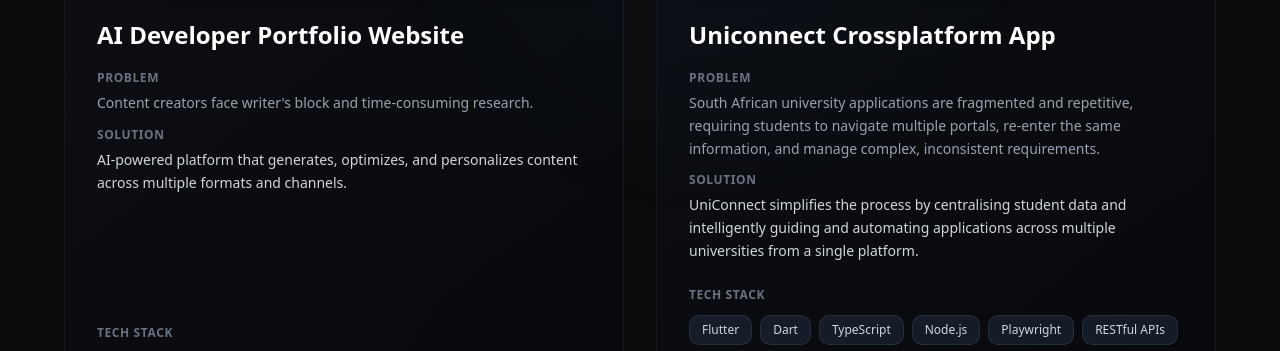
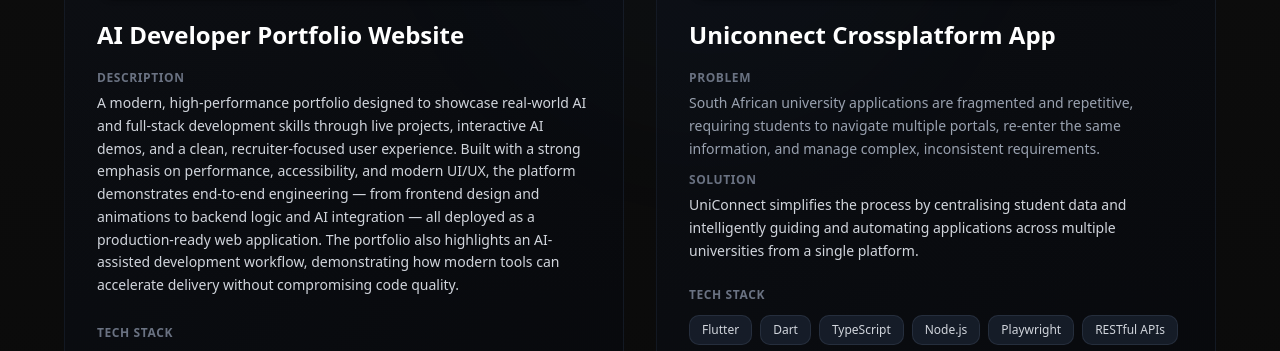
Before and after one commit to Sphesihle124/AI-Full-Stack-portfolio, a Next.js app: page / in a window 1280 px wide. Shown: the part 3633-3984 px from the top of the page. Built offline with nearby package versions, Linux system fonts and the light colour scheme.

Commit message:
fix the projects section

```diff
--- a/app/page.tsx
+++ b/app/page.tsx
@@ -10,6 +10,6 @@
       <About />
       <Projects />
       <Contact />
-    </main>
+      </main>
   );
 }
--- a/components/projects/Projects.tsx
+++ b/components/projects/Projects.tsx
@@ -137,21 +137,40 @@
                 {project.name}
               </h3>
 
-              {/* Problem & Solution */}
+              {/* Problem / Solution or Description */}
+              {project.name === "AI Developer Portfolio Website" ? (
+                <div className="relative mb-6 flex-grow">
+                  <p className="text-xs font-semibold text-gray-500 uppercase tracking-wider mb-1.5">
+                    Description
+                  </p>
+                  <p className="text-sm text-gray-300 leading-relaxed">
+                  A modern, high-performance portfolio designed to showcase real-world AI and full-stack development
+                  skills through live projects, interactive AI demos, and a clean, recruiter-focused user experience.
+                  Built with a strong emphasis on performance, accessibility, and modern UI/UX, the platform demonstrates end-to-end engineering — from frontend design and animations
+                  to backend logic and AI integration — all deployed as a production-ready web application.
+                  The portfolio also highlights an AI-assisted development workflow, demonstrating how modern tools can accelerate delivery without compromising code quality.
+                  </p>
+                </div>
+              ) : (
                 <div className="relative mb-6 space-y-3 flex-grow">
                   <div>
-                  <p className="text-xs font-semibold text-gray-500 uppercase tracking-wider mb-1.5">Problem</p>
+                    <p className="text-xs font-semibold text-gray-500 uppercase tracking-wider mb-1.5">
+                      Problem
+                    </p>
                     <p className="text-sm text-gray-400 leading-relaxed">
                       {project.problem}
                     </p>
                   </div>
                   <div>
-                  <p className="text-xs font-semibold text-gray-500 uppercase tracking-wider mb-1.5">Solution</p>
+                    <p className="text-xs font-semibold text-gray-500 uppercase tracking-wider mb-1.5">
+                      Solution
+                    </p>
                     <p className="text-sm text-gray-300 leading-relaxed">
                       {project.solution}
                     </p>
                   </div>
                 </div>
+              )}
 
               {/* Tech Stack */}
               <div className="relative mb-6">
```
Lines whose indentation alone changed are shown as unchanged.
